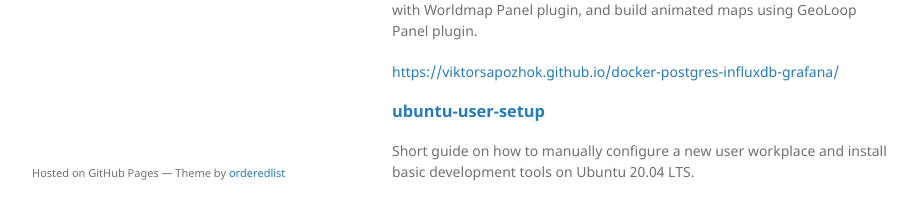
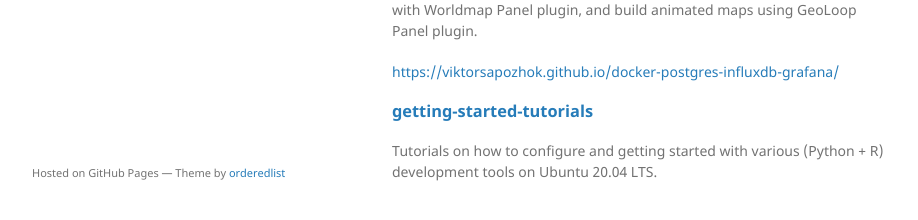
Before and after one commit to viktorsapozhok/viktorsapozhok.github.io, a Jekyll site: the page built from index.md, in a window 1280 px wide and 1062 px high. Shown: the part 810-1030 px from the top of the window, without its empty margins (178-1096 px from the left). Built offline with Jekyll 4.4.1, drawn with Linux system fonts in a browser that asks for light colours; our own code applies the rules of GitHub Pages for plain Markdown files.

Commit message:
updated readme

```diff
--- a/index.md
+++ b/index.md
@@ -40,6 +40,7 @@ and build animated maps using GeoLoop Panel plugin.
 
 [https://viktorsapozhok.github.io/docker-postgres-influxdb-grafana/](https://viktorsapozhok.github.io/docker-postgres-influxdb-grafana/)
 
-### [ubuntu-user-setup](https://github.com/viktorsapozhok/ubuntu-user-setup)
+### [getting-started-tutorials](https://github.com/viktorsapozhok/getting-started-tutorials)
 
-Short guide on how to manually configure a new user workplace and install basic development tools on Ubuntu 20.04 LTS.
+Tutorials on how to configure and getting started with various (Python + R) development tools
+on Ubuntu 20.04 LTS.
```
